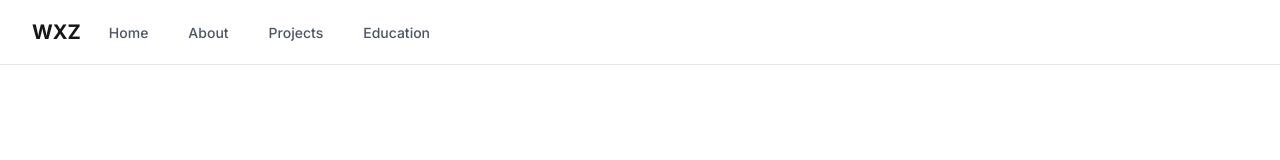
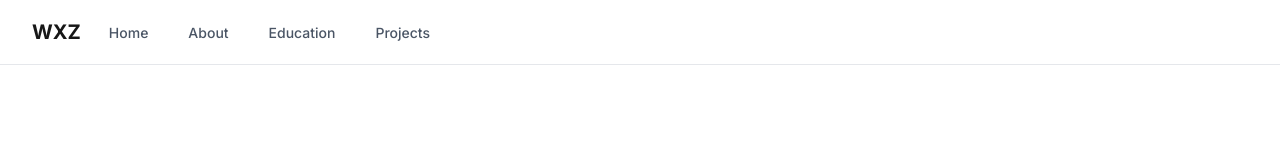
Before and after one commit to GavinXZhang/Portfolio, a Next.js app: page / in a window 1280 px wide. Shown: the top 160 px of the page. Built offline with nearby package versions, Linux system fonts and the light colour scheme.

Commit message:
changed order of nav bar

```diff
--- a/components/Navbar.tsx
+++ b/components/Navbar.tsx
@@ -5,8 +5,8 @@ import { usePathname } from 'next/navigation'
 const navigation = [
   { name: 'Home', href: '#home' },
   { name: 'About', href: '#about' },
+  { name: 'Education', href: '#education' },
   { name: 'Projects', href: '#projects' },
-  { name: 'Education', href: '#education' },
 ]
 
 export default function Navbar() {
```
